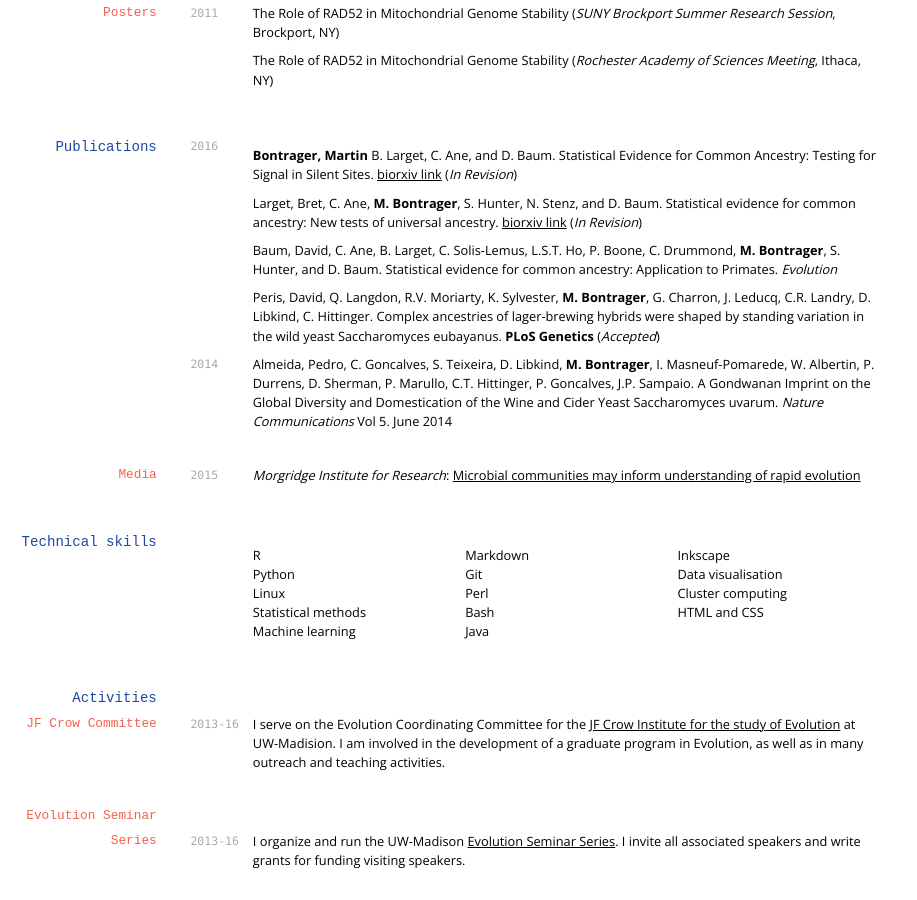
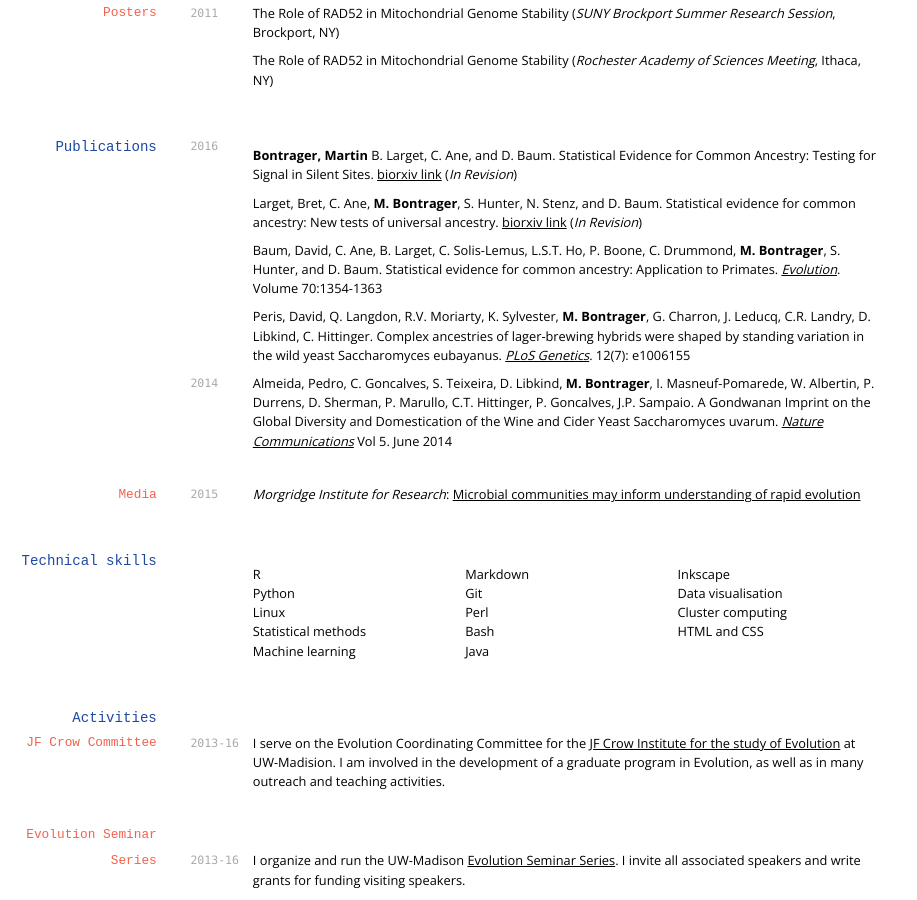
Before and after one commit to mbontrager/mbontrager.github.io, a Jekyll site: the page cv/index.html, which Jekyll copies as it is, in a window 1280 px wide and 900 px high, scrolled down 1471 px. Shown: the whole window, without its empty margins (0-917 px from the left). Built offline with Jekyll 4.4.1, drawn with Linux system fonts in a browser that asks for light colours; nearby versions of some CDN libraries.

Commit message:
Update CV

```diff
--- a/cv/index.html
+++ b/cv/index.html
@@ -120,13 +120,13 @@ The Role of RAD52 in Mitochondrial Genome Stability (<em>SUNY Brockport Summer R
 
 <p>Larget, Bret, C. Ane, <strong>M. Bontrager</strong>,  S. Hunter, N. Stenz, and D. Baum. Statistical evidence for common ancestry: New tests of universal ancestry. <a href="http://biorxiv.org/content/early/2016/01/10/036327">biorxiv link</a> (<em>In Revision</em>)</p>
 
-<p>Baum, David, C. Ane, B. Larget, C. Solis-Lemus, L.S.T. Ho, P. Boone, C. Drummond, <strong>M. Bontrager</strong>, S. Hunter, and D. Baum. Statistical evidence for common ancestry: Application to Primates. <em>Evolution</em></p>
+<p>Baum, David, C. Ane, B. Larget, C. Solis-Lemus, L.S.T. Ho, P. Boone, C. Drummond, <strong>M. Bontrager</strong>, S. Hunter, and D. Baum. Statistical evidence for common ancestry: Application to Primates. <a href="http://onlinelibrary.wiley.com/doi/10.1111/evo.12934/abstract"><em>Evolution</em></a>. Volume 70:1354-1363</p>
 
-<p>Peris, David, Q. Langdon, R.V. Moriarty, K. Sylvester, <strong>M. Bontrager</strong>, G. Charron, J. Leducq, C.R. Landry, D. Libkind, C. Hittinger. Complex ancestries of lager-brewing hybrids were shaped by standing variation in the wild yeast Saccharomyces eubayanus. <strong>PLoS Genetics</strong> (<em>Accepted</em>)</p>
+<p>Peris, David, Q. Langdon, R.V. Moriarty, K. Sylvester, <strong>M. Bontrager</strong>, G. Charron, J. Leducq, C.R. Landry, D. Libkind, C. Hittinger. Complex ancestries of lager-brewing hybrids were shaped by standing variation in the wild yeast Saccharomyces eubayanus. <a href="http://journals.plos.org/plosgenetics/article?id=10.1371%2Fjournal.pgen.1006155"><em>PLoS Genetics</em></a>. 12(7): e1006155</p>
 
 <p><code class="highlighter-rouge">2014</code></p>
 
-<p>Almeida, Pedro, C. Goncalves, S. Teixeira, D. Libkind, <strong>M. Bontrager</strong>, I. Masneuf-Pomarede, W. Albertin, P. Durrens, D. Sherman, P. Marullo, C.T. Hittinger, P. Goncalves, J.P. Sampaio. A Gondwanan Imprint on the Global Diversity and Domestication of the Wine and Cider Yeast Saccharomyces uvarum. <em>Nature Communications</em> Vol 5. June 2014</p>
+<p>Almeida, Pedro, C. Goncalves, S. Teixeira, D. Libkind, <strong>M. Bontrager</strong>, I. Masneuf-Pomarede, W. Albertin, P. Durrens, D. Sherman, P. Marullo, C.T. Hittinger, P. Goncalves, J.P. Sampaio. A Gondwanan Imprint on the Global Diversity and Domestication of the Wine and Cider Yeast Saccharomyces uvarum. <a href="http://www.nature.com/ncomms/2014/140602/ncomms5044/full/ncomms5044.html"><em>Nature Communications</em></a> Vol 5. June 2014</p>
 
 <h3 id="media">Media</h3>
 
```
